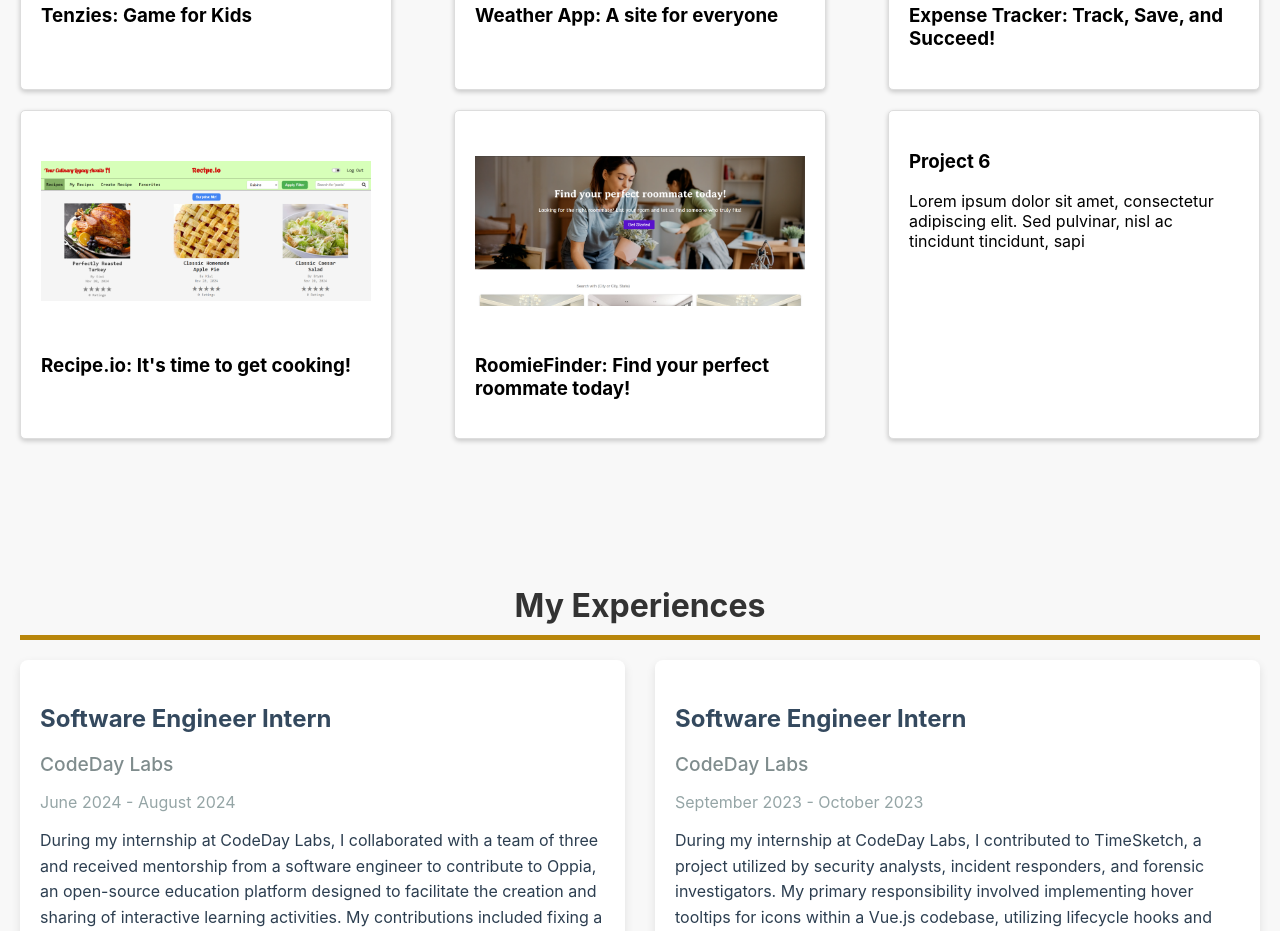
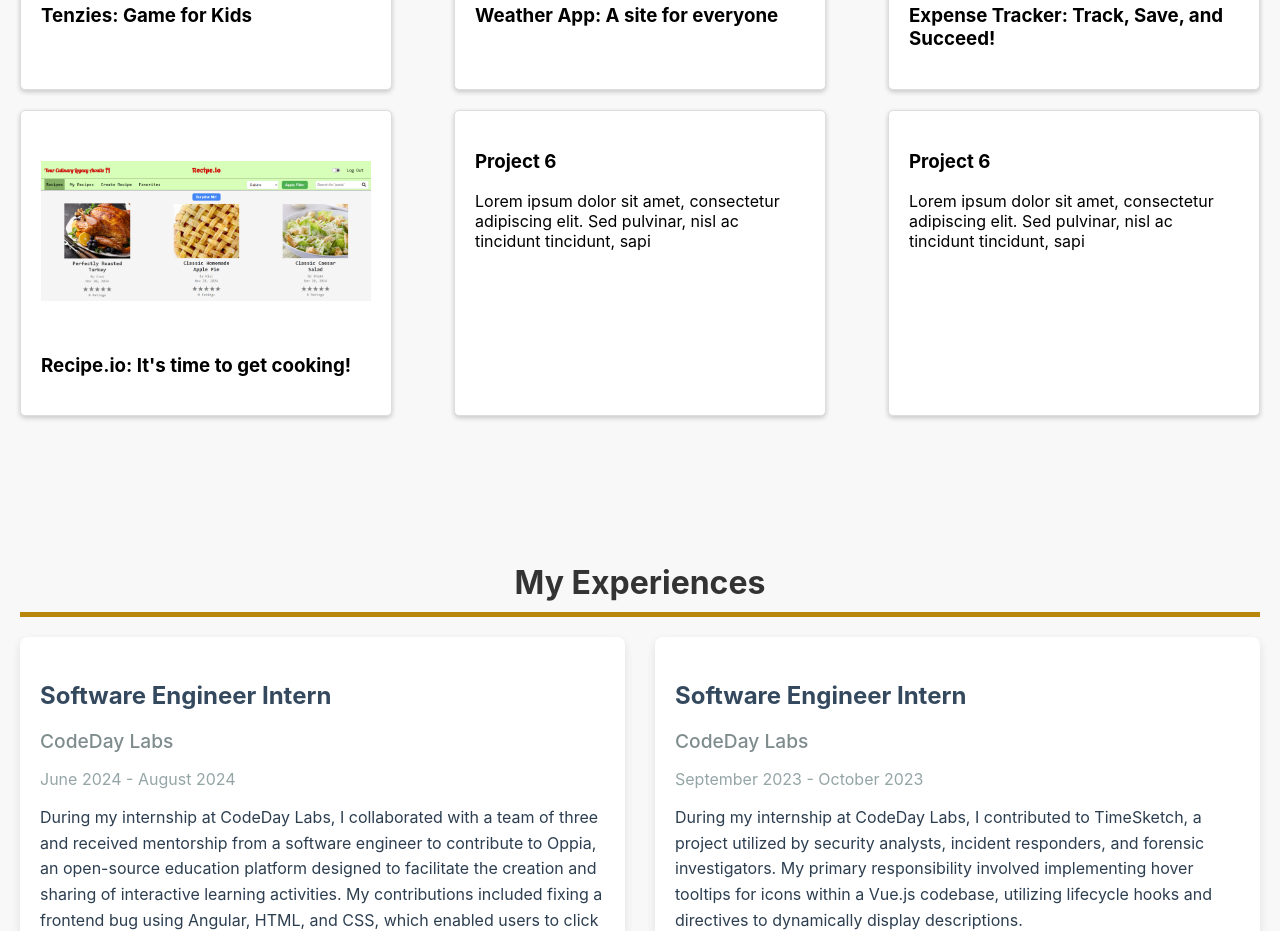
Before and after one commit to bryankhor07/bryan-khor-portfolio, a React (Create React App) app: page / in a window 1280 px wide. Shown: the part 1620-2551 px from the top of the page. Built offline with nearby package versions, Linux system fonts and the light colour scheme.

Commit message:
Updated projects list

```diff
--- a/src/components/Projects.js
+++ b/src/components/Projects.js
@@ -2,7 +2,6 @@ import TenziesPhoto from "../images/TenziesApp.png";
 import WeatherAppPhoto from "../images/WeatherAppPhoto.png";
 import ExpenseTrackerPhoto from "../images/ExpenseTrackerPhoto.png";
 import RecipeAppPhoto from "../images/Recipe.ioHomePage.png";
-import RoomieFinderPhoto from "../images/RoomieFinderLandingPage.png";
 
 export default function Projects() {
   return (
@@ -88,26 +87,11 @@ export default function Projects() {
           <h3>Recipe.io: It's time to get cooking!</h3>
         </div>
         <div className="projects--list">
-          <a
-            href="http://3.212.144.77/"
-            target="_blank"
-            rel="noopener noreferrer"
-            className="project--container"
-          >
-            <img
-              src={RoomieFinderPhoto}
-              alt="Recipe.ior"
-              className="project--photo"
-            />
-            <div className="overlay--text">
-              A roommate-finding platform where users can find for their perfect
-              roommate. Features include user profiles, real-time chat
-              capabilities, role-based access, and dynamic listings. Built using
-              React, JavaScript, and Node.js for an intuitive and responsive
-              interface.
-            </div>
-          </a>
-          <h3>RoomieFinder: Find your perfect roommate today!</h3>
+          <h3>Project 6</h3>
+          <p>
+            Lorem ipsum dolor sit amet, consectetur adipiscing elit. Sed
+            pulvinar, nisl ac tincidunt tincidunt, sapi
+          </p>
         </div>
         <div className="projects--list">
           <h3>Project 6</h3>
```
Also changed, not shown: src/images/RoomieFinderLandingPage.png (deleted).
